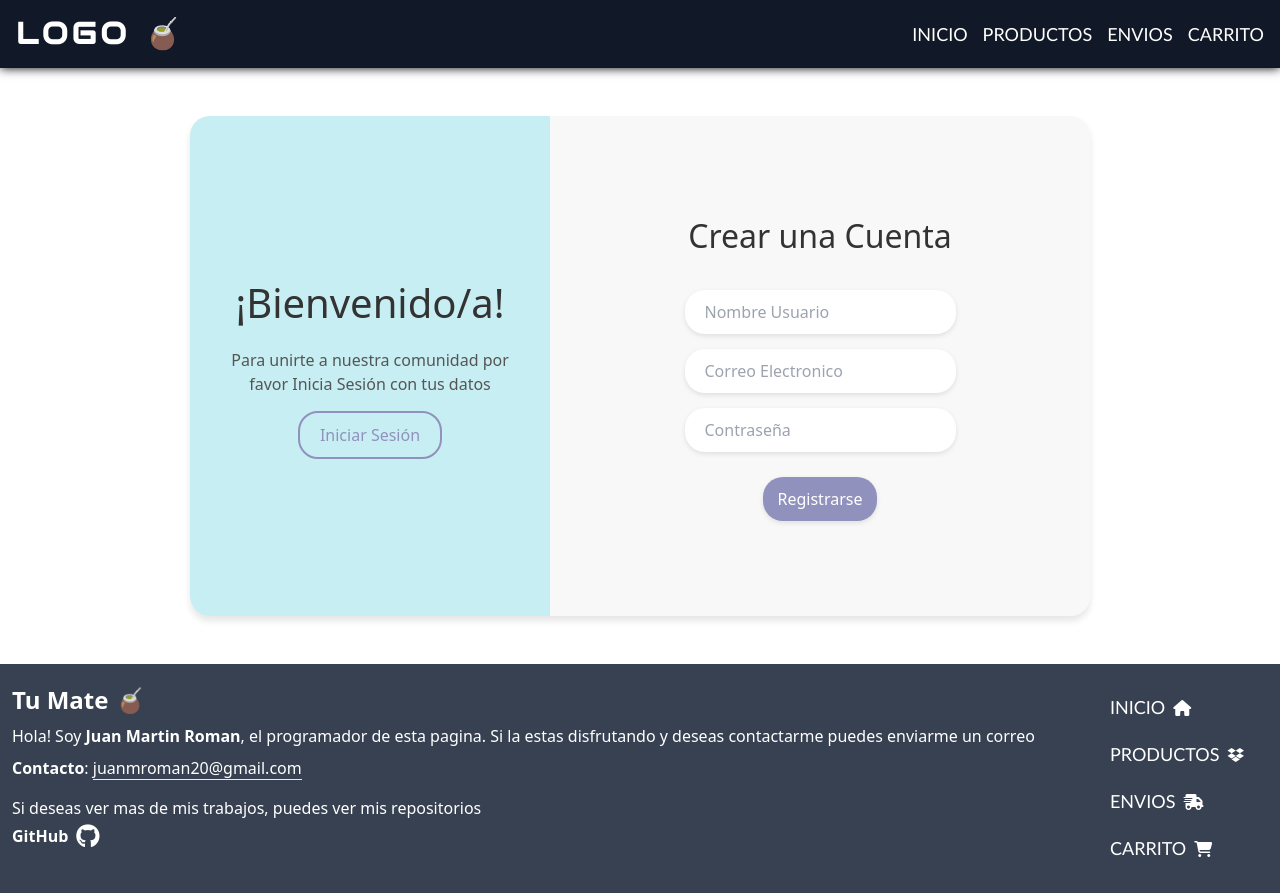
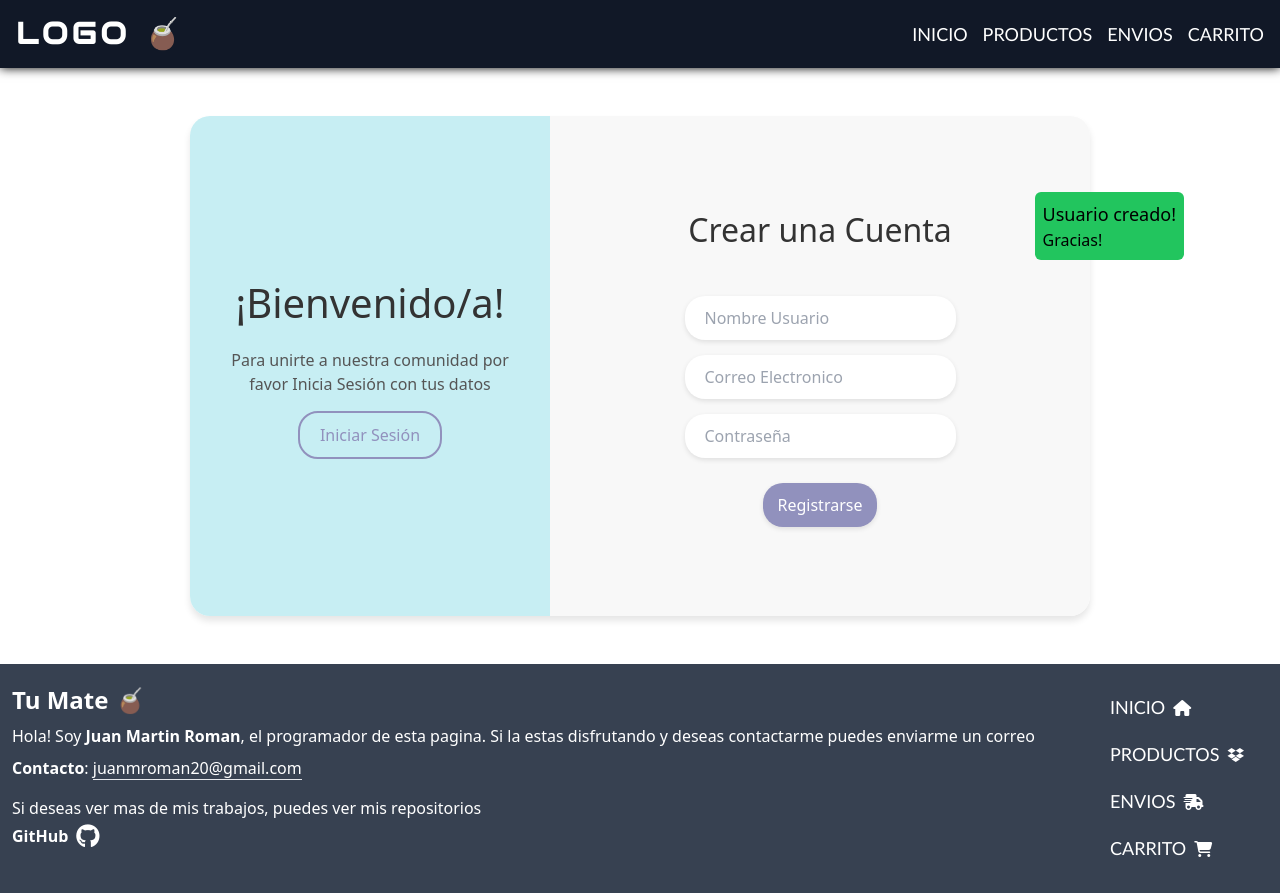
Before and after one commit to gitgodjs/Tu-mate.com, a React (Vite) app in the folder Frontend/: page /Login in a window 1280 px wide. Built offline with nearby package versions, Linux system fonts and the light colour scheme; some icons are missing; a web font is replaced by a local one.

Commit message:
Avisos de login

```diff
--- a/Frontend/src/Auth/AuthProvider.tsx
+++ b/Frontend/src/Auth/AuthProvider.tsx
@@ -106,7 +106,6 @@ export function AuthProvider({ children }: AuthProviderProps) {
   }, []);
 
   function saveSessionInfo(userInfo: User, accessToken: string, refreshToken: string) {
-    console.log("Saving session info:", { userInfo, accessToken, refreshToken });
     setAccessToken(accessToken);
     localStorage.setItem("accessToken", accessToken);
     localStorage.setItem("refreshToken", refreshToken);
@@ -115,15 +114,11 @@ export function AuthProvider({ children }: AuthProviderProps) {
   }
 
   function saveUser(userData: AuthResponse) {
-    if (userData && userData.body && userData.body) {
-      const userInfo = {
-        name: userData.body.name,
-        email: userData.body.email,
-      };
-      saveSessionInfo(userInfo, userData.body.accessToken, userData.body.refreshToken);
-    } else {
-      console.error("Invalid user data:", userData);
+    const userInfo = {
+      name: userData.body.name,
+      email: userData.body.email,
     }
+    saveSessionInfo(userInfo, userData.body.accessToken, userData.body.refreshToken);
   }
 
 
--- a/Frontend/src/Paginas/Login.tsx
+++ b/Frontend/src/Paginas/Login.tsx
@@ -1,15 +1,21 @@
-import React, { useState } from "react";
+import React, { useState, useEffect } from "react";
 import { Navigate, useNavigate} from "react-router-dom";
 import { useAuth } from "../Auth/AuthProvider";
-import { AuthResponse, AuthResponseError } from "../Types/types";
+import { AuthResponse } from "../Types/types";
+import { API_URL } from "../Auth/constants";
 
 export default function Login() {
   const [showLogin, setShowLogin] = useState(false);
+
   const [name, setName] = useState('');
   const [email, setEmail] = useState('');
   const [password, setPassword] = useState('');
 
-  const uri = 'http://localhost:4000/api';
+  const [loginCorrecto, setLoginCorrecto] = useState(false);
+  const [userAviso, setUserAviso] = useState(0);
+
+  const [userError, setUserError] = useState('');
+
   const goTo = useNavigate();
   const auth = useAuth();
   if (auth.isAuthenticated) {
@@ -18,11 +24,46 @@ export default function Login() {
 
   const handleSignInClick = () => {
     setShowLogin(true);
+    setUserError('');
   };
 
   const handleSignUpClick = () => {
     setShowLogin(false);
+    setUserError('');
   };
+
+  useEffect(() => {
+    if (loginCorrecto) {
+      let intervalId = 0;
+
+      const incremento = () => {
+        intervalId = setInterval(() => {
+          setUserAviso(prevOpacity => {
+            if (prevOpacity >= 100) {
+              clearInterval(intervalId);
+              return 100;
+            }
+            return prevOpacity + 25;
+          });
+        }, 100);
+      };
+
+      const decrecimiento = () => {
+        intervalId = setInterval(() => {
+          setUserAviso(prevOpacity => {
+            if (prevOpacity <= 0) {
+              clearInterval(intervalId);
+              return 0;
+            }
+            return prevOpacity - 25;
+          });
+        }, 100);
+      };
+
+      incremento();
+      setTimeout(decrecimiento,2000)
+    }
+  }, [loginCorrecto]);
 
   async function handleSubmit(e: React.FormEvent<HTMLFormElement>) {
         e.preventDefault();
@@ -32,17 +73,21 @@ export default function Login() {
             password,
         };
         try {
-            const data = await fetch(`${uri}/nuevoUsuario`, {
+            const data = await fetch(`${API_URL}/nuevoUsuario`, {
                 method: 'POST',
                 headers: {
                     'Content-Type': 'application/json'
                 },
                 body: JSON.stringify(formData)
             });
+
             if (!data.ok) {
-                throw new Error('Error con los datos');
+              const json = await data.json();
+              setUserError(json.body.error)
+            } else {
+              setLoginCorrecto(true)
+              setShowLogin(true);
             }
-            setShowLogin(true);
         } catch (error) {
             console.log(error);
         }
@@ -55,7 +100,7 @@ export default function Login() {
         password,
     };
       try {
-        const response = await fetch(`${uri}/signUp`, {
+        const response = await fetch(`${API_URL}/signUp`, {
           method: "POST",
           headers: { "Content-Type": "application/json" },
           body: JSON.stringify(formData),
@@ -63,15 +108,12 @@ export default function Login() {
 
         if (response.ok) {
           const json = (await response.json()) as AuthResponse;
-          console.log(json);
 
           if (json.body.accessToken && json.body.refreshToken) {
-            console.log("Bien!", json.body.accessToken);
             auth.saveUser(json);
           }
         } else {
-          const json = (await response.json()) as AuthResponseError;
-          console.log(json)
+          setUserError("Usuario o contraseña invalidos.")
         }
 
       } catch (error) {
@@ -86,6 +128,10 @@ export default function Login() {
 
   return (
     <div>
+      <div className={`opacity-${userAviso} absolute items-center gap-2 right-2 top-48 bg-green-500 rounded-md p-2 sm:right-24 top-36`}>
+        <p className="text-lg">Usuario creado!</p>
+        <span className="text-base">Gracias!</span>
+      </div>
       {!showLogin && (
         <div className="container-form register">
           <div className="information">
@@ -98,7 +144,11 @@ export default function Login() {
           <div className="form-information">
             <div className="form-information-childs">
               <h2>Crear una Cuenta</h2>
+
               <form className="form form-register" onSubmit={handleSubmit}>
+                <div className="text-left m-1 p-1">
+                    <span className="text-lg text-red-500">{userError}</span>
+                </div>
                 <div>
                   <label>
                     <i className='bx bx-user'></i>
@@ -125,6 +175,7 @@ export default function Login() {
       )}
 
       {showLogin && (
+
         <div className="container-form login">
           <div className="information">
             <div className="info-childs">
@@ -137,18 +188,19 @@ export default function Login() {
             <div className="form-information-childs">
               <h2>Iniciar Sesión</h2>
               <form className="form form-login" onSubmit={singUp}>
+                <div className="text-left m-1 p-1">
+                    <span className="text-lg text-red-500">{userError}</span>
+                </div>
                 <div>
                   <label>
-                    <i className='bx bx-envelope'></i>
                     <input type="email" placeholder="Correo Electronico" name="userPassword" onChange={(e)=>setEmail(e.target.value)}/>
                   </label>
-  ,              </div>
+                </div>
                 <div>
                   <label>
-                    <i className='bx bx-lock-alt'></i>
                     <input type="password" placeholder="Contraseña" name="userPassword" onChange={(e)=>setPassword(e.target.value)}/>
                   </label>
-  ,              </div>
+                </div>
 
                 <input type="submit" value="Iniciar Sesión" />
               </form>
```
Also changed, not shown: 1 other file (tests, documents, lock files or other folders).
